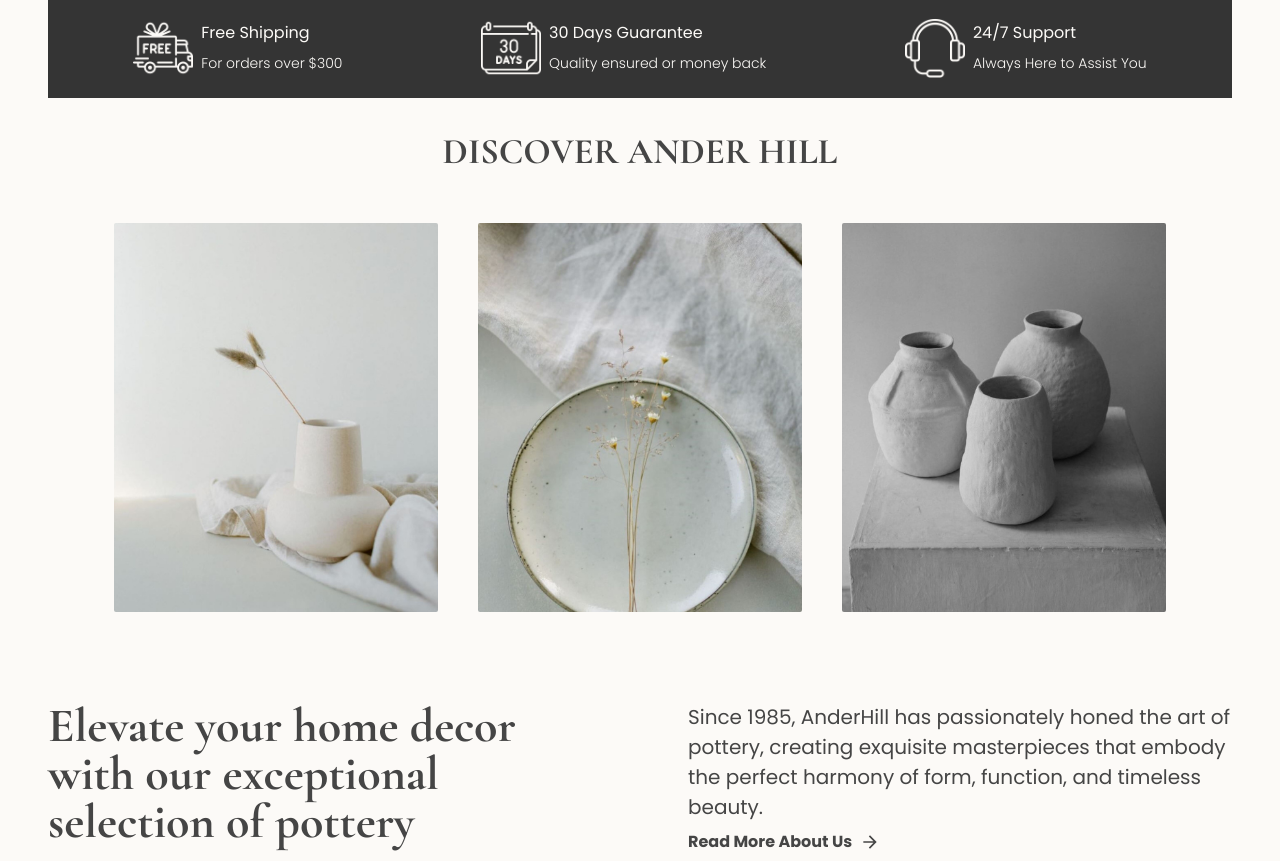
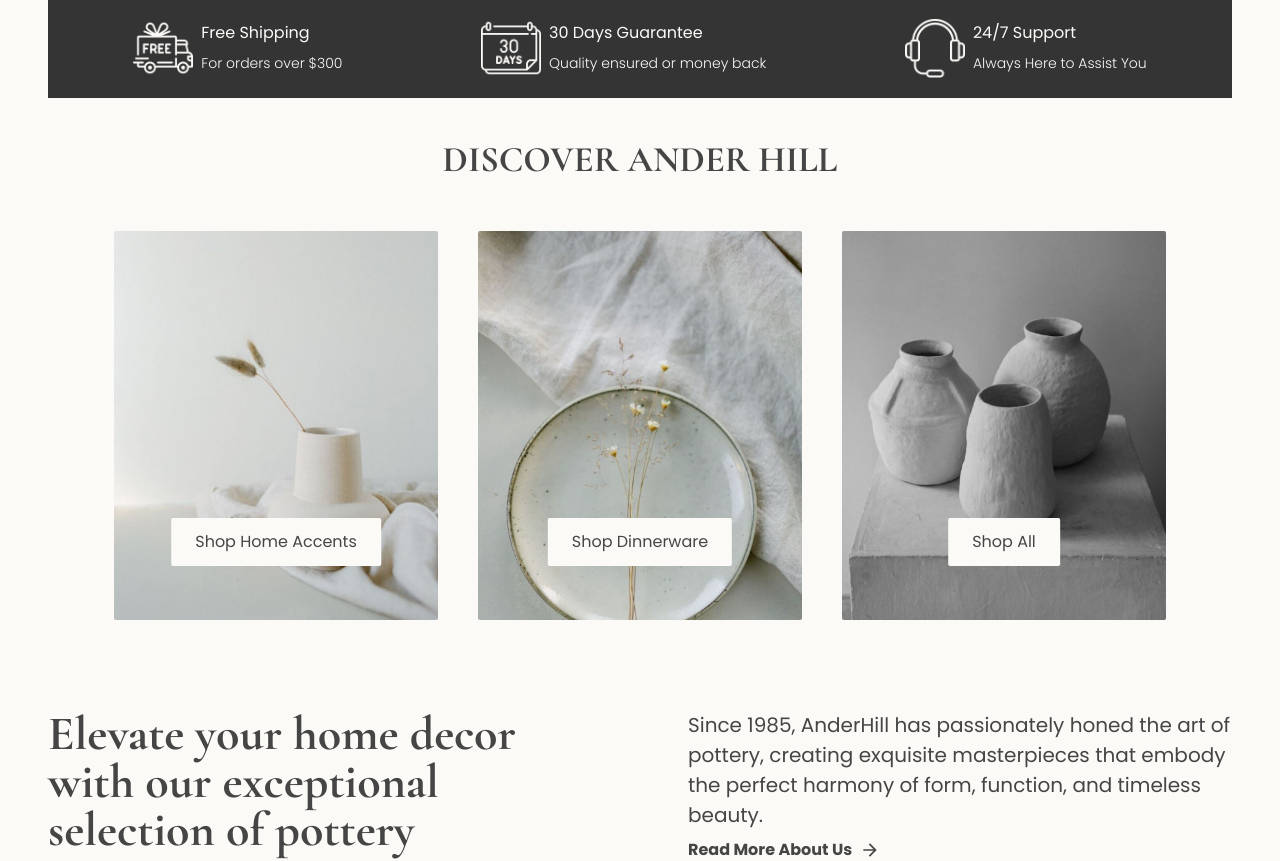
Before and after one commit to cywudot/AnderHill, a React (Create React App) app in the folder client/: page / in a window 1280 px wide. Shown: the part 622-1483 px from the top of the page. Built offline with nearby package versions, Linux system fonts and the light colour scheme.

Commit message:
Categories component created

```diff
--- a/client/src/App.js
+++ b/client/src/App.js
@@ -40,6 +40,7 @@ const theme = extendTheme({
       5001: '#343434',
       600: '#F16161',
       700: '#ECE8E8',
+      750: '#CCCCCC',
       800: '#84817C',
       // 900: '#5c5a56',
       1000: '#17B169',
--- a/client/src/components/Footer.jsx
+++ b/client/src/components/Footer.jsx
@@ -35,7 +35,7 @@ const Footer = () => {
   };
 
   return (
-    <Box backgroundColor='brand.300' w='100%'>
+    <Box backgroundColor='brand.500' w='100%'>
       <Container as='footer' role='contentinfo' maxW='7xl'>
         <Stack
           spacing='8'
@@ -61,7 +61,7 @@ const Footer = () => {
           >
             <Stack direction='row' spacing='8'>
               <Stack spacing='4' minW='28' flex='1'>
-                <Text fontSize='md' fontWeight='semibold' color='brand.500' fontFamily='heading'>
+                <Text fontSize='md' fontWeight='bold' color='brand.100' fontFamily='heading'>
                   NAVIGATION
                 </Text>
                 <Stack spacing='3' shouldWrapChildren>
@@ -69,7 +69,7 @@ const Footer = () => {
                     variant='link'
                     as={ReactLink}
                     to='/'
-                    color='brand.100'
+                    color='brand.750'
                     fontWeight='light'
                     fontSize='sm'
                     style={{ textDecoration: 'none' }}
@@ -78,7 +78,7 @@ const Footer = () => {
                   </Button>
                   <Button
                     variant='link'
-                    color='brand.100'
+                    color='brand.750'
                     as={ReactLink}
                     to='/products'
                     fontWeight='light'
@@ -89,7 +89,7 @@ const Footer = () => {
                   </Button>
                   <Button
                     variant='link'
-                    color='brand.100'
+                    color='brand.750'
                     as={ReactLink}
                     to='/aboutus'
                     fontWeight='light'
@@ -101,19 +101,19 @@ const Footer = () => {
                 </Stack>
               </Stack>
               <Stack spacing='3' minW='36' flex='1'>
-                <Text fontSize='md' fontWeight='semibold' color='brand.500' fontFamily='heading'>
+                <Text fontSize='md' fontWeight='bold' color='brand.100' fontFamily='heading'>
                   LOCATION
                 </Text>
                 <Stack spacing='3' shouldWrapChildren>
-                  <Text fontSize='sm' color='brand.100'>
+                  <Text fontSize='sm' color='brand.750'>
                     1359 Tanner Street Vancover, B.C, V5R 2T4
                   </Text>
                 </Stack>
-                <Text fontSize='md' fontWeight='semibold' color='brand.500' fontFamily='heading'>
+                <Text fontSize='md' fontWeight='bold' color='brand.100' fontFamily='heading'>
                   OPENING HOURS
                 </Text>
                 <Stack spacing='3' shouldWrapChildren>
-                  <Text fontSize='sm' color='brand.100'>
+                  <Text fontSize='sm' color='brand.750'>
                     Monday to Saturday from 10:00 to 19:00
                   </Text>
                 </Stack>
@@ -121,7 +121,7 @@ const Footer = () => {
             </Stack>
 
             <Stack spacing='1'>
-              <Text fontSize='md' fontWeight='regular' color='brand.100'>
+              <Text fontSize='md' fontFamily='heading' textTransform='uppercase' fontWeight='bold' color='brand.100'>
                 Stay up to date
               </Text>
 
@@ -142,6 +142,7 @@ const Footer = () => {
                   variant='flushed'
                   borderColor='brand.100'
                   focusBorderColor='brand.800'
+                  color='brand.100'
                   _placeholder={{ color: 'brand.800' }}
                   value={email}
                   onChange={(e) => setEmail(e.target.value)}
@@ -173,13 +174,34 @@ const Footer = () => {
           }}
           align='center'
         >
-          <Text fontSize='sm' color='subtle' textAlign='center'>
+          <Text fontSize='sm' color='brand.750' textAlign='center'>
             &copy; {new Date().getFullYear()} Ander Hill Pottery, All rights reserved.
           </Text>
           <ButtonGroup variant='ghost'>
-            <IconButton as='a' href='#' aria-label='LinkedIn' icon={<FaInstagram fontSize='1.25rem' />} />
-            <IconButton as='a' href='#' aria-label='GitHub' icon={<FaFacebook fontSize='1.25rem' />} />
-            <IconButton as='a' href='#' aria-label='Twitter' icon={<FaTwitter fontSize='1.25rem' />} />
+            <IconButton
+              as='a'
+              href='#'
+              aria-label='LinkedIn'
+              color='brand.750'
+              _hover={{ backgroundColor: 'transparent' }}
+              icon={<FaInstagram fontSize='1.25rem' />}
+            />
+            <IconButton
+              as='a'
+              href='#'
+              aria-label='GitHub'
+              color='brand.750'
+              _hover={{ backgroundColor: 'transparent' }}
+              icon={<FaFacebook fontSize='1.25rem' />}
+            />
+            <IconButton
+              as='a'
+              href='#'
+              aria-label='Twitter'
+              color='brand.750'
+              _hover={{ backgroundColor: 'transparent' }}
+              icon={<FaTwitter fontSize='1.25rem' />}
+            />
           </ButtonGroup>
         </Stack>
       </Container>
--- /dev/null
+++ b/client/src/components/homepage/CategoriesSection.jsx
@@ -0,0 +1,100 @@
+import { Box, Button, Container, Flex, Image, Link, Heading } from '@chakra-ui/react';
+import { Link as ReactLink, useNavigate } from 'react-router-dom';
+import HomeAccent from '../../otherassets/HomeAccent.png';
+import Dinnerware from '../../otherassets/Dinnerware.png';
+import ShopAll from '../../otherassets/AllProducts.png';
+
+const DiscoverSection = () => {
+  return (
+    <Container maxW={['10xl', '12xl']} justifyContent='center' mt={10}>
+      <Box alignItems='center'>
+        <Heading as='h2' textAlign='center' textTransform='uppercase' color='brand.500'>
+          Discover Ander Hill
+        </Heading>
+
+        <Flex p={50} justifyContent='center' gap={10} justify='space-around' direction={{ base: 'column', lg: 'row' }}>
+          <Link as={ReactLink} to='/products/Home%20Accents'>
+            <Box h='auto' mx='auto' rounded='2px' overflow='hidden' position='relative'>
+              <Image w='full' fit='cover' objectPosition='center' src={HomeAccent} alt='avatar' />
+              <Box position='absolute' top='80%' left='50%' transform='translate(-50%, -50%)'>
+                <Button
+                  p={6}
+                  rounded={2}
+                  variant='none'
+                  fontWeight='regular'
+                  w={{
+                    base: 'full',
+                    sm: 'auto',
+                  }}
+                  backgroundColor='brand.100'
+                  color='brand.500'
+                  fontSize={{
+                    base: 'sm',
+                    md: 'md',
+                  }}
+                >
+                  Shop Home Accents
+                </Button>
+              </Box>
+            </Box>
+          </Link>
+
+          <Link as={ReactLink} to='/products/Dinnerware'>
+            <Box h='auto' mx='auto' rounded='2px' overflow='hidden' position='relative'>
+              <Image w='full' fit='cover' objectPosition='center' src={Dinnerware} alt='avatar' />
+              <Box position='absolute' top='80%' left='50%' transform='translate(-50%, -50%)'>
+                <Button
+                  p={6}
+                  rounded={2}
+                  variant='none'
+                  fontWeight='regular'
+                  w={{
+                    base: 'full',
+                    sm: 'auto',
+                  }}
+                  backgroundColor='brand.100'
+                  color='brand.500'
+                  fontSize={{
+                    base: 'sm',
+                    md: 'md',
+                  }}
+                >
+                  Shop Dinnerware
+                </Button>
+              </Box>
+            </Box>
+          </Link>
+
+          <Link as={ReactLink} to='/products'>
+            <Box h='auto' mx='auto' rounded='2px' overflow='hidden' position='relative'>
+              <Image w='full' fit='cover' objectPosition='center' src={ShopAll} alt='avatar' />
+              <Box position='absolute' top='80%' left='50%' transform='translate(-50%, -50%)'>
+                <Button
+                  p={6}
+                  rounded={2}
+                  variant='none'
+                  fontWeight='regular'
+                  w={{
+                    base: 'full',
+                    sm: 'auto',
+                  }}
+                  backgroundColor='brand.100'
+                  color='brand.500'
+                  fontSize={{
+                    base: 'sm',
+                    md: 'md',
+                  }}
+                >
+                  Shop All
+                </Button>
+              </Box>
+            </Box>
+          </Link>
+        </Flex>
+        {/* FEATURED PRODUCTS SECTION ENDS */}
+      </Box>
+    </Container>
+  );
+};
+
+export default DiscoverSection;
--- a/client/src/screens/LandingScreen.jsx
+++ b/client/src/screens/LandingScreen.jsx
@@ -32,11 +32,9 @@ import HeroImageMobile from '../otherassets/HomeHeroImageMobile.png';
 import ContactIcon from '../sourced-icons/contact.png';
 import FreeDeliveryIcon from '../sourced-icons/free-delivery.png';
 import ReturnIcon from '../sourced-icons/30days.png';
-import HomeAccent from '../otherassets/HomeAccent.png';
-import Dinnerware from '../otherassets/Dinnerware.png';
+
 import QuotesImage from '../otherassets/about-us-barnimages-02.jpg';
-// import Video from '../otherassets/AnderHillVideo.mp4';
-import ShopAll from '../otherassets/AllProducts.png';
+
 import { useDispatch } from 'react-redux';
 import { getFilteredProducts } from '../redux/actions/productActions';
 import ReactPlayer from 'react-player';
@@ -44,6 +42,7 @@ import QuotesCarousel from '../components/QuotesCarousel';
 import ContactForm from '../components/ContactForm';
 import { setFilterCategory } from '../redux/slices/products';
 import VideoSection from '../components/homepage/VideoSection';
+import CategoriesSection from '../components/homepage/CategoriesSection';
 
 const LandingScreen = () => {
   const [isLoading, setIsLoading] = useState(true);
@@ -218,42 +217,7 @@ const LandingScreen = () => {
               </Stack>
             </Stack>
           </HStack>
-          {/* FEATURED PRODUCTS SECTION  */}
-          <Container maxW={['12xl', '10xl', '8xl']} justifyContent='center' mt={8}>
-            <Box alignItems='center'>
-              <Heading as='h2' textAlign='center' textTransform='uppercase' color='brand.500'>
-                Discover Ander Hill
-              </Heading>
-
-              <Flex
-                p={50}
-                justifyContent='center'
-                gap={10}
-                justify='space-around'
-                direction={{ base: 'column', lg: 'row' }}
-              >
-                <Box h='auto' mx='auto' rounded='2px' overflow='hidden'>
-                  <Link as={ReactLink} to='/products/Home%20Accents'>
-                    <Image w='full' fit='cover' objectPosition='center' src={HomeAccent} alt='avatar' />
-                  </Link>
-                </Box>
-
-                <Box h='auto' mx='auto' rounded='2px' overflow='hidden'>
-                  <Link as={ReactLink} to='/products/Dinnerware'>
-                    <Image w='full' fit='cover' objectPosition='center' src={Dinnerware} alt='avatar' />
-                  </Link>
-                </Box>
-
-                <Box h='auto' mx='auto' rounded='2px' overflow='hidden'>
-                  <Link as={ReactLink} to='/products'>
-                    <Image w='full' fit='cover' objectPosition='center' src={ShopAll} alt='avatar' />
-                  </Link>
-                </Box>
-              </Flex>
-
-              {/* FEATURED PRODUCTS SECTION ENDS */}
-            </Box>
-          </Container>
+          <CategoriesSection />
           {/* VIDEO SECTION */}
           {/* <Box width='full' h='auto' backgroundColor='brand.400' mb={12} position='relative'>
             <ReactPlayer url={Video} playing={true} loop={true} muted={true} volume={0} width='100%' height='lg' />
```
Also changed, not shown: client/src/components/homepage/VideoSection.jsx (+0 -24 lines).
